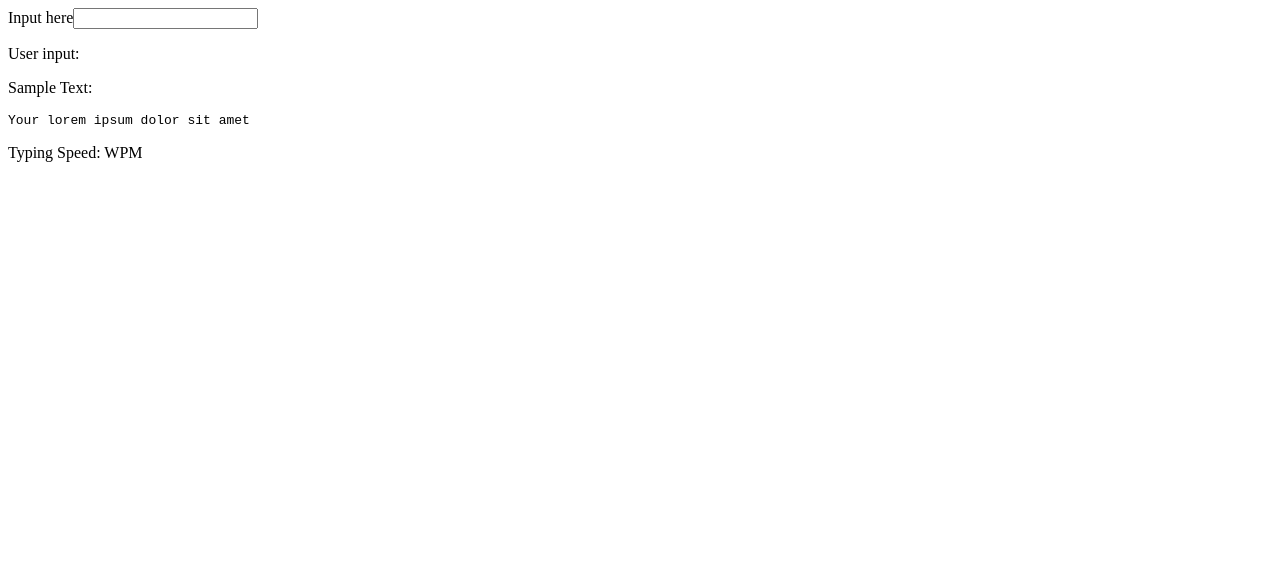
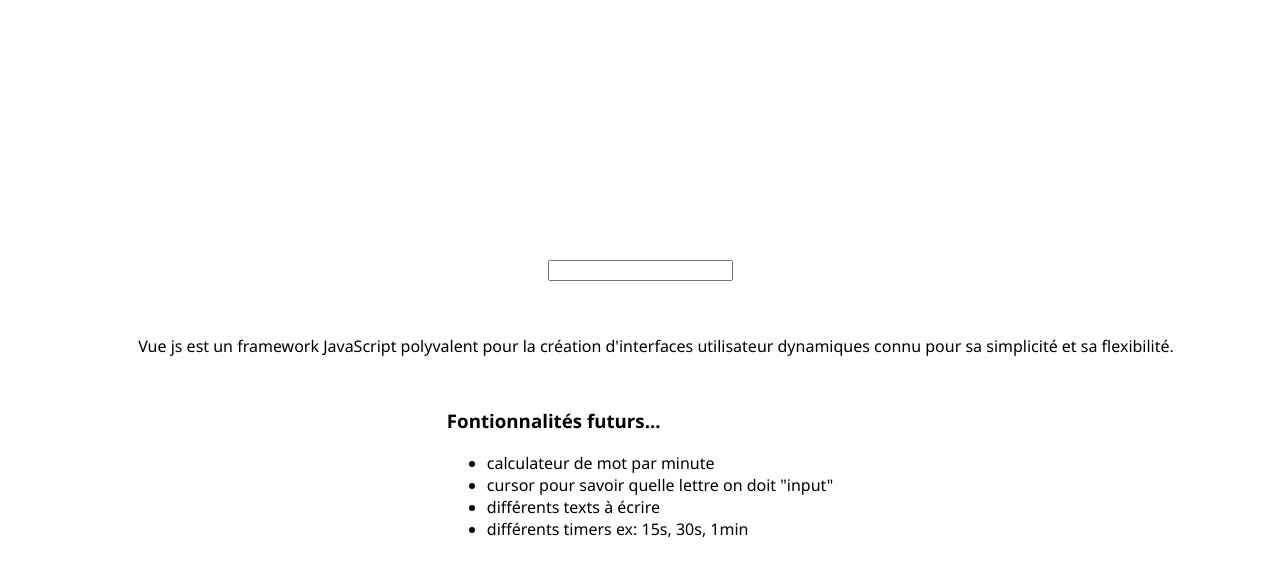
Before and after one commit to OsamaGMM/type-test-app, a Vue app: page / in a window 1280 px wide. Shown: the top 576 px of the page. Built offline with nearby package versions, Linux system fonts and the light colour scheme.

Commit message:
ajout de text et bug fixes

```diff
--- a/src/components/UserInput.vue
+++ b/src/components/UserInput.vue
@@ -1,19 +1,19 @@
 <script setup>
 import { ref, watch } from 'vue';
 
-const sampleText = "Your lorem ipsum dolor sit amet";
+const sampleText = `Vue js est un framework JavaScript polyvalent pour la création d'interfaces utilisateur dynamiques connu pour sa simplicité et sa flexibilité.
+`;
 // const splitSampleText = sampleText.split("")
 
 const userInput = ref('');
 const result = ref('');
 // console.log(splitSampleText);
 
-const wordsPerMinute = ref(null);
 
 function compareLetters(event) {
   const latestInput = event.target.value.slice(-1);
+  const currentIndex = userInput.value.length - 1;
 
-  const currentIndex = userInput.value.length - 1;
   if (latestInput === sampleText[currentIndex]) {
     result.value = { text: 'Correct!', color: 'green' };
   } else {
@@ -22,17 +22,17 @@ function compareLetters(event) {
 }
 
 const formattedUserInput = ref('');
-
 watch(userInput, () => {
   formattedUserInput.value = highlightLetters();
 });
+
 function highlightLetters() {
   const formatted = [];
   for (let i = 0; i < Math.min(userInput.value.length, sampleText.length); i++) {
     if (userInput.value[i] === sampleText[i]) {
       formatted.push(`<span style="color: green">${userInput.value[i]}</span>`);
     } else {
-      formatted.push(`<span style="color: red">${userInput.value[i]}</span>`);
+      formatted.push(`<span style="color: red;">${userInput.value[i]}</span>`);
     }
   }
   return formatted.join('');
@@ -41,18 +41,55 @@ function highlightLetters() {
 </script>
 
 <template>
-<div class="user-input">
-    <label for="user-input">Input here</label>
-    <input v-model="userInput" @input="compareLetters" id="user-input" type="text">
-    <p>User input: <span v-html="formattedUserInput"></span></p>
+<div class="user-input-container">
 
+  <input v-model="userInput" @input="compareLetters" id="user-input" type="text">
+
+  <label for="user-input">
     <div class="sample-text">
-      <p>Sample Text:</p>
-      <pre>{{ sampleText }}</pre>
+      <div class="text-container">
+      <span class="user-input" v-html="formattedUserInput"></span>
+      <br>
+      <span>{{ sampleText }}</span>
     </div>
+    </div>
+   </label>
 
-    <div>
-      <p>Typing Speed: {{ wordsPerMinute }} WPM</p>
-    </div>
+
+   <div>
+    <h3>Fontionnalités futurs...</h3>
+    <ul>
+      <li>calculateur de mot par minute</li>
+      <li>cursor pour savoir quelle lettre on doit "input"</li>
+      <li>différents texts à écrire</li>
+      <li>différents timers ex: 15s, 30s, 1min</li>
+
+    </ul>
   </div>
+
+
+</div>
+
 </template>
+
+<style>
+html{
+  overflow: hidden;
+  font-family:'Segoe UI', Tahoma, Geneva, Verdana, sans-serif;
+}
+.sample-text{
+  padding: 2rem;
+  margin-left: 2rem;
+}
+
+.user-input-container{
+  width: 100%;
+  height: 100vh;
+  display: flex;
+  flex-direction: column;
+  align-items: center;
+  justify-content: center;
+}
+
+
+</style>
```
